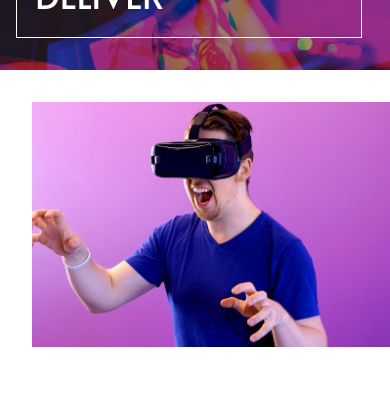
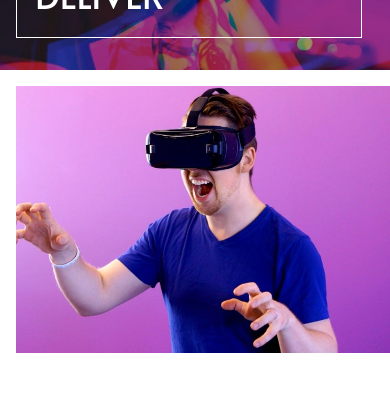
Before and after one commit to Alan-H-H/Vue__Scss__Landing__Loopstudios, a Vue app: page / in a window 390 px wide. Shown: the part 435-844 px from the top of the page. Built offline with nearby package versions, Linux system fonts and the light colour scheme.

Commit message:
Actualizar index.css

```diff
--- a/src/assets/index.css
+++ b/src/assets/index.css
@@ -203,7 +203,7 @@
   }
   .top {
     padding-top: 6em;
-    padding: 1em
+    padding: 0em
   }
   .top .text {
     width: 90%;
```
